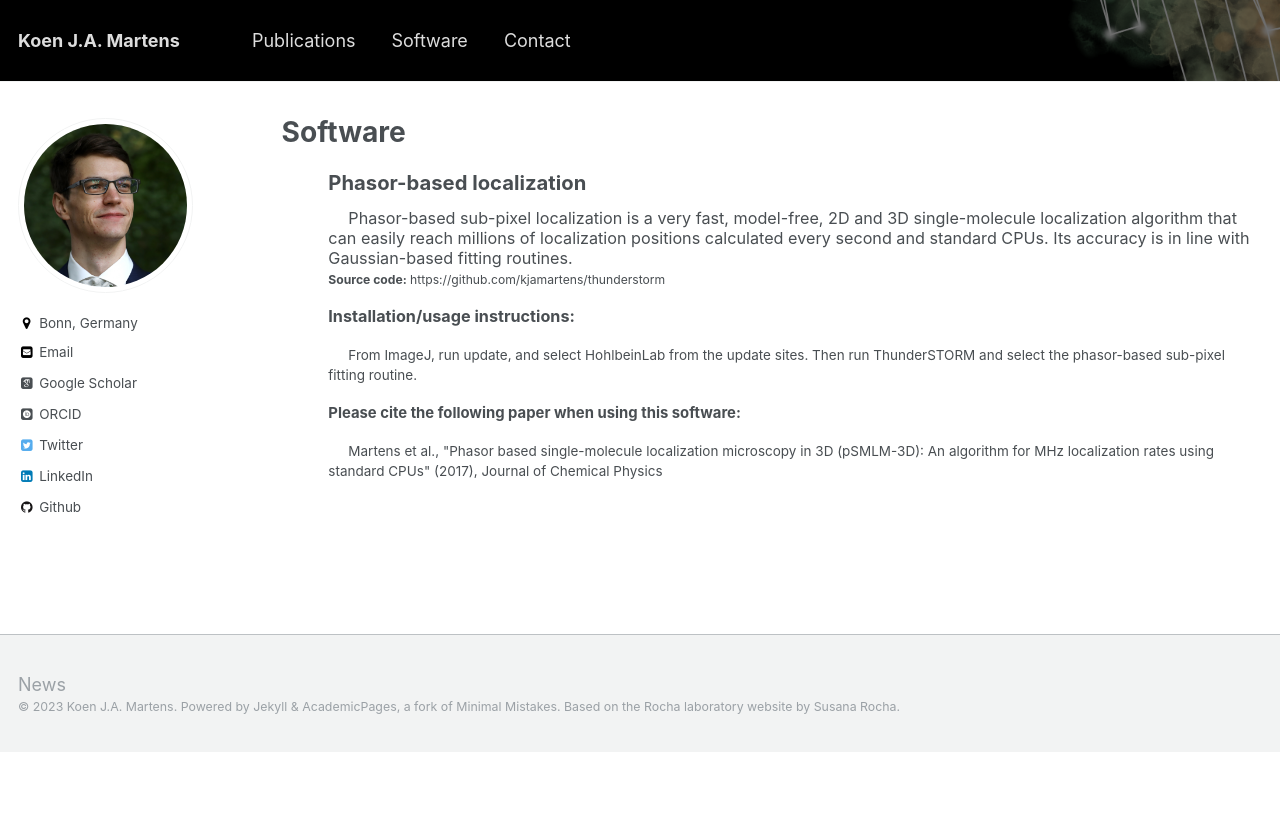
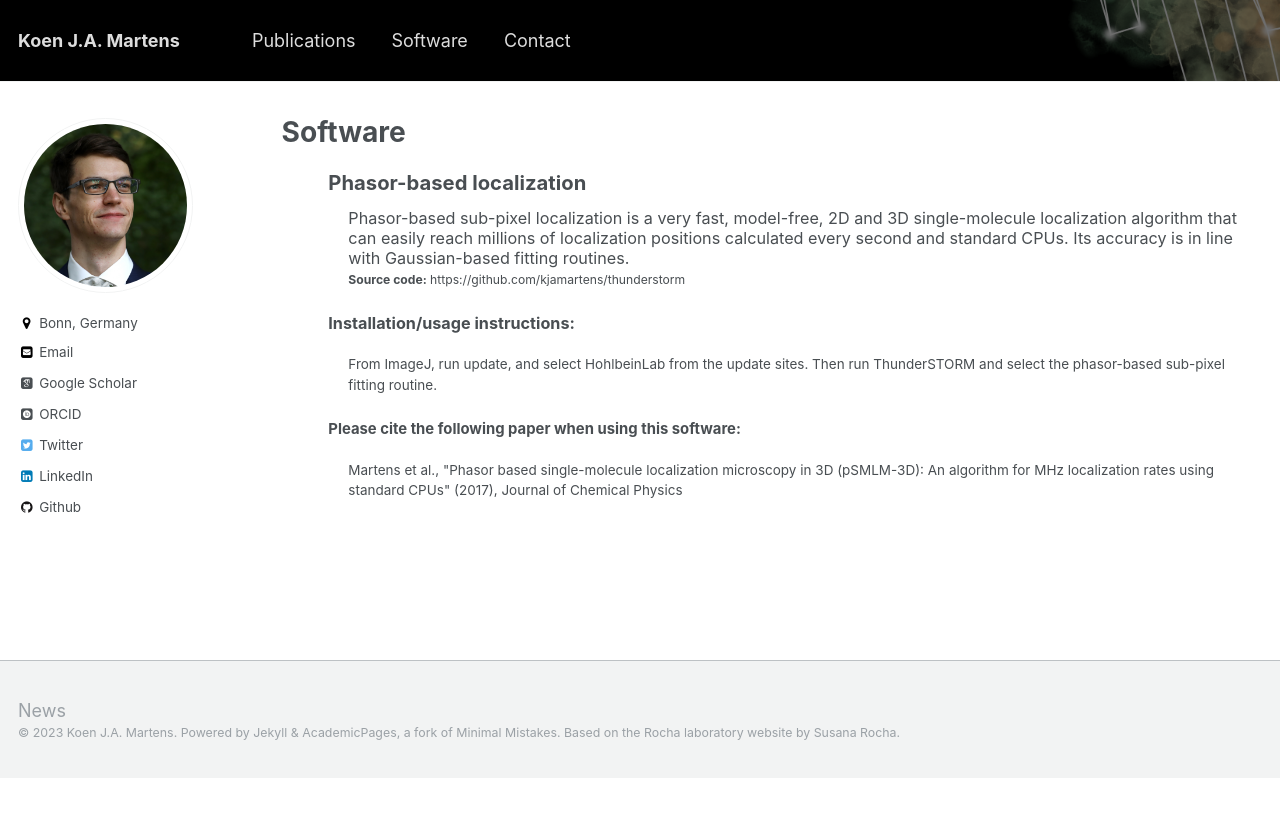
Before and after one commit to kjamartens/kjamartens.github.io, a Jekyll site: the page built from _pages/software.md, in a window 1280 px wide. Shown: the top 817 px of the page. Built offline with Jekyll 4.4.1, drawn with Linux system fonts in a browser that asks for light colours; some web fonts are replaced; comment, search, counter and statistics services are not loaded.

Commit message:
Update archive-single-software.html

```diff
--- a/_includes/archive-single-software.html
+++ b/_includes/archive-single-software.html
@@ -23,7 +23,7 @@
     </span>
 
 	{% if post.abstract %}
-	<p style="text-indent: 20px;">
+	<p style="padding-left: 20px; padding-bottom: 0.5em;">
 	<span style="font-size:1.2em; line-height: 1.15">
 		{{ post.abstract }}
 	</span>
@@ -40,7 +40,7 @@
 	<p>
 	<span style="font-size:1.2em; line-height: 1.15">
 		<b>Installation/usage instructions:</b><br>
-		<p style="text-indent: 20px;">
+		<p style="padding-left: 20px; padding-top: 0.2em; padding-bottom: 0.5em;">
 		{{ post.installation_instructions }}
 		</p>
 	</span>
@@ -51,7 +51,7 @@
 	<p>
 	<span style="font-size:1.1em; line-height: 1.15">
 		<b>Please cite the following paper when using this software:</b><br>
-		<p style="text-indent: 20px;">
+		<p style="padding-left: 20px; padding-top: 0.2em; padding-bottom: 0.5em;">
 		<a href="http://www.doi.org/ {{ post.doi }} "> {{ post.papercite }}</a>
 		</p>
 	</span>
```
